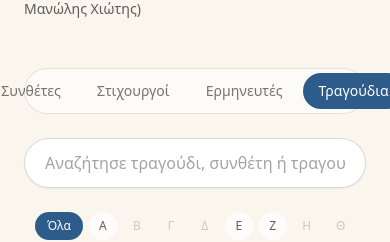
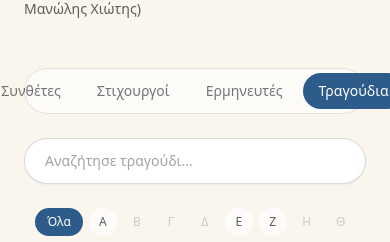
Before and after one commit to arisstei/taksidi-stin-mousiki, a Next.js app: page / in a window 390 px wide. Shown: the part 954-1196 px from the top of the page. Built offline with nearby package versions, Linux system fonts and the light colour scheme.

Commit message:
Fix responsive placeholder: pio syntomo keimeno + truncate/ellipsis asfaleia gia mikres othones

```diff
--- a/components/SongExplorer.jsx
+++ b/components/SongExplorer.jsx
@@ -107,7 +107,7 @@ export default function SongExplorer({ songs }) {
       ? "Αναζήτησε στιχουργό…"
       : tab === "performers"
       ? "Αναζήτησε ερμηνευτή…"
-      : "Αναζήτησε τραγούδι, συνθέτη ή τραγουδιστή…";
+      : "Αναζήτησε τραγούδι…";
 
   const previewTitles = songs.slice(0, 4);
   const previewPerformers = performers.slice(0, 4);
@@ -221,7 +221,7 @@ export default function SongExplorer({ songs }) {
           value={query}
           onChange={(e) => setQuery(e.target.value)}
           placeholder={searchPlaceholder}
-          className="w-full rounded-full border border-black/15 px-5 py-3 text-ink placeholder:text-ink/40 focus:outline-none focus:ring-2 focus:ring-brand/40 bg-white shadow-sm"
+          className="w-full truncate rounded-full border border-black/15 px-5 py-3 text-sm sm:text-base text-ink placeholder:text-ink/40 placeholder:truncate focus:outline-none focus:ring-2 focus:ring-brand/40 bg-white shadow-sm"
         />
       </div>
 
```
